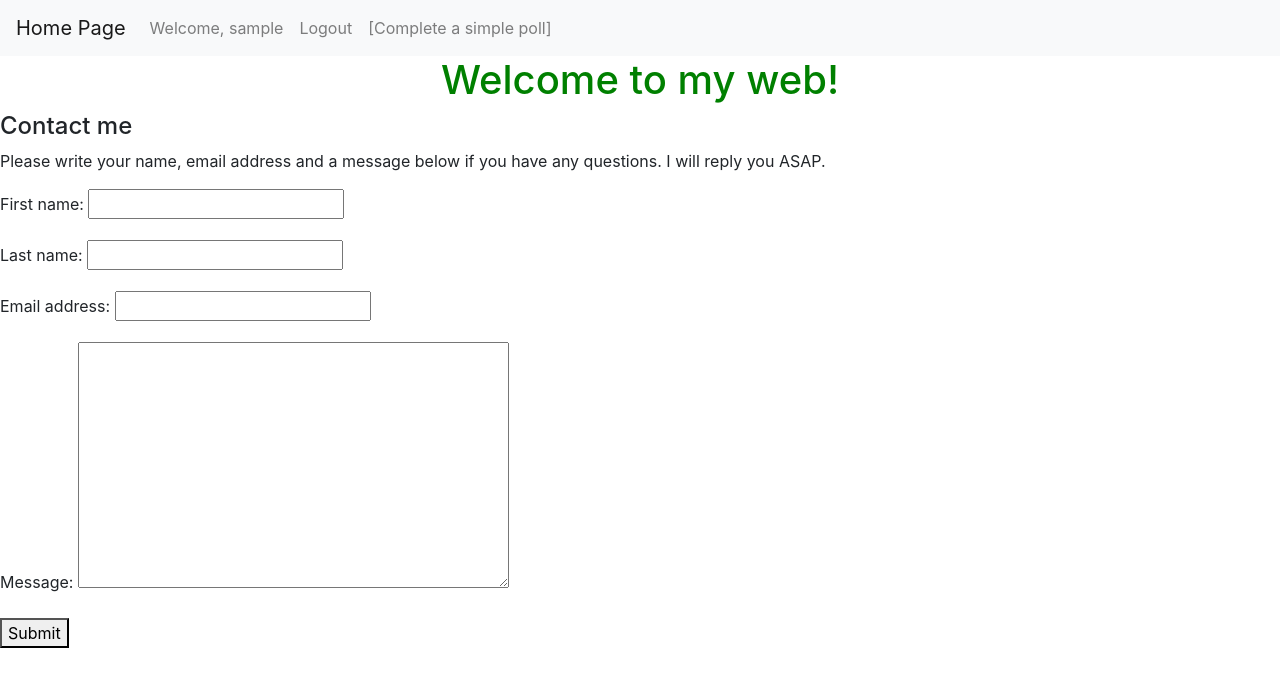
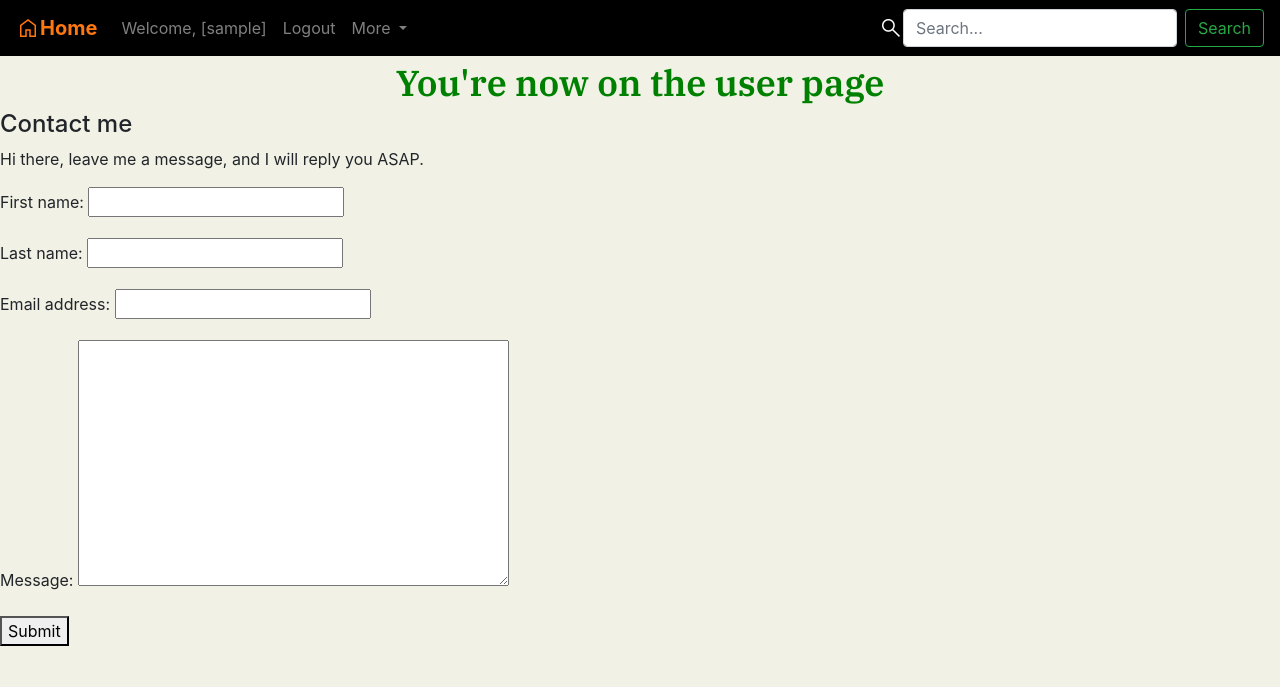
Before and after one commit to Mason130/django-site, a Django app: page / in a window 1280 px wide. Shown: the top 687 px of the page. Run offline with Django 4.2, Linux system fonts and the light colour scheme; the visitor is signed in with stand-in values (Sample User, id 1); some libraries are stand-ins or nearby versions.

Commit message:
UI design

```diff
--- /dev/null
+++ b/myapp/static/myapp/css/home.css
@@ -0,0 +1,34 @@
+/*
+.nav-link {
+color: white;
+}
+*/
+.material-symbols-outlined {
+  font-variation-settings:
+  'FILL' 0,
+  'wght' 400,
+  'GRAD' 0,
+  'opsz' 48
+}
+
+font1 {
+    font-family: 'IBM Plex Serif', serif;
+    font-weight: bold;
+    font-size: 36px;
+    color: green;
+}
+
+font2 {
+    font-family: 'Roboto', sans-serif;
+    font-size: 18px;
+    font-weight: normal;
+    color: #D7000F;
+}
+
+body {
+    /*background-image: url("../images/background.jpg");*/
+    background-color: #F1F2E5;
+    background-position: center;
+    background-repeat: no-repeat;
+    background-size: cover;
+}
--- /dev/null
+++ b/myapp/static/myapp/js/home.js
@@ -0,0 +1,11 @@
+// function to change window title
+let title;
+window.onblur = function() {
+    title = document.title;
+    document.title = "Leaving page";
+};
+window.onfocus = function() {
+    if (title) {
+        document.title = title;
+    }
+}
--- a/myapp/templates/myapp/home.html
+++ b/myapp/templates/myapp/home.html
@@ -1,59 +1,77 @@
 {% load crispy_forms_filters %}
 {% load crispy_forms_tags %}
+{% load static %}
 <!DOCTYPE html>
 <html lang="en">
 <head>
+    <title>Welcome</title>
     <!-- Required meta tags -->
     <meta charset="utf-8">
     <meta name="viewport" content="width=device-width, initial-scale=1.0">
-
     <!-- Bootstrap CSS -->
     <link rel="stylesheet" href="https://cdn.jsdelivr.net/npm/bootstrap@4.5.3/dist/css/bootstrap.min.css" integrity="sha384-TX8t27EcRE3e/ihU7zmQxVncDAy5uIKz4rEkgIXeMed4M0jlfIDPvg6uqKI2xXr2" crossorigin="anonymous">
 
-        <title>Welcome</title>
+    <link rel="stylesheet" href="https://fonts.googleapis.com/css2?family=Material+Symbols+Outlined:opsz,wght,FILL,GRAD@48,400,0,0" />
+    <link rel="preconnect" href="https://fonts.googleapis.com">
+    <link rel="preconnect" href="https://fonts.gstatic.com" crossorigin>
+    <link href="https://fonts.googleapis.com/css2?family=IBM+Plex+Serif:wght@600&family=Roboto:wght@500&display=swap" rel="stylesheet">
+    <link rel="stylesheet" type="text/css" href="{% static 'myapp/css/home.css' %}">
+    <script src = "{% static 'myapp/js/home.js' %}"></script>
 </head>
-
-    {% if messages %}
-        <ul class="messages">
-            {% for message in messages %}
-                <a{% if message.tags %} class="{{ message.tags }}"{% endif %} style="color: blue">{{ message }}</a>
-            {% endfor %}
-        </ul>
-    {% endif %}
-
+<body>
 <header class="site-header" role="banner">
-        <nav class="navbar navbar-expand-lg navbar-light bg-light">
-            <a class="navbar-brand" href="#">Home Page</a>
+    <nav class="navbar navbar-expand-lg navbar-dark" style="background-color: black;">
+        <span class="material-symbols-outlined" style="color: #FF770F;">home</span>
+        <a class="navbar-brand" style="color: #FF770F; font-weight: bold;" href="">Home</a>
         <button class="navbar-toggler" type="button" data-toggle="collapse" data-target="#navbarText" aria-controls="navbarText" aria-expanded="False" aria-label="Toggle navigation"><span class="navbar-toggler-icon"></span></button>
-            <div class="collapse navbar-collapse" id="navbarText" style="text-align: right">
+        <div class="collapse navbar-collapse" id="navbarText" style="text-align: right;">
             <ul class="navbar-nav mr-auto">
                 {% if user.is_authenticated %}
                     <li class="nav-item">
-                            <a class="nav-link" href="#">Welcome, {{user.username}}</a>
+                        <a class="nav-link" href="#">Welcome, [{{user.username}}]</a>
                     </li>
                     <li class="nav-item">
                         <a class="nav-link" href="/logout">Logout</a>
                     </li>
-                        <li class="nav-item">
-                            <a class="nav-link" href="/myapp">[Complete a simple poll]</a>
+                    <li class="nav-item dropdown">
+                        <a class="nav-link dropdown-toggle" href="#" id="navbarDropdownMenuLink" role="button" data-toggle="dropdown" aria-haspopup="true" aria-expanded="false">
+                            More
+                        </a>
+                        <div class="dropdown-menu" aria-labelledby="navbarDropdownMenuLink">
+                            <a class="dropdown-item" href="/myapp">Survey</a>
+                        </div>
                     </li>
                 {% else %}
                     <li class="nav-item">
                         <a class="nav-link" href="/login">Login</a>
                     </li>
+                    <li class="nav-item">
+                        <a class="nav-link" href="/register">Register</a>
+                    </li>
                 {% endif %}
                 </ul>
+            <span class="material-symbols-outlined" style="color: white;">search</span>
+            <form class="form-inline my-2 my-lg-0">
+                <input class="form-control mr-sm-2" type="search" placeholder="Search..." aria-label="Search">
+                <button class="btn btn-outline-success my-2 my-sm-0" type="submit">Search</button>
+            </form>
         </div>
     </nav>
 </header>
-
-    <body>
-        <div><h1 style="text-align:center; color: green;">Welcome to my web!</h1></div>
+{% if messages %}
+    <ul class="messages">
+        {% for message in messages %}
+            <a{% if message.tags %} class="{{ message.tags }}"{% endif %} style="color: #002EA6">{{ message }}</a>
+        {% endfor %}
+    </ul>
+{% endif %}
+<main>
     <!--Contact form-->
     {% if user.is_authenticated %}
+        <div style="text-align:center;"><font1>You're now on the user page</font1></div>
         <div>
             <h4>Contact me</h4>
-                <p>Please write your name, email address and a message below if you have any questions. I will reply you ASAP.</p>
+            <p>Hi there, leave me a message, and I will reply you ASAP.</p>
             <form method="post">
                 {% csrf_token %}
                 {{form.as_p}}
@@ -61,14 +79,16 @@
             </form>
         </div>
     {% else %}
-            <div>
-                <h4 style="color: red; text-align: center">Please login first</h4>
-            </div>
+        <div style="text-align:center;"><font1 >You're on the homepage</font1></div>
+        <div style="text-align:center;"><font1 style="font-size: 22px; color: #D7000F;">Please login or register first</font1></div>
     {% endif %}
+</main>
+<footer>
 
     <!-- Optional Javascript -->
     <script src="https://code.jquery.com/jquery-3.4.1.slim.min.js" integrity="sha384-J6qa4849blE2+poT4WnyKhv5vZF5SrPo0iEjwBvKU7imGFAV0wwj1yYfoRSJoZ+n" crossorigin="anonymous"></script>
     <script src="https://cdn.jsdelivr.net/npm/popper.js@1.16.0/dist/umd/popper.min.js" integrity="sha384-Q6E9RHvbIyZFJoft+2mJbHaEWldlvI9IOYy5n3zV9zzTtmI3UksdQRVvoxMfooAo" crossorigin="anonymous"></script>
     <script src="https://stackpath.bootstrapcdn.com/bootstrap/4.4.1/js/bootstrap.min.js" integrity="sha384-wfSDF2E50Y2D1uUdj0O3uMBJnjuUD4Ih7YwaYd1iqfktj0Uod8GCExl3Og8ifwB6" crossorigin="anonymous"></script>
+</footer>
 </body>
 </html>
--- a/mysite/settings.py
+++ b/mysite/settings.py
@@ -22,7 +22,7 @@ BASE_DIR = Path(__file__).resolve().parent.parent
 SECRET_KEY = 'django-insecure-0i1ya4m@z&7-otndjh348r@l&t=y5!2)(@nsr$(*aoy8t!z)(r'
 
 # SECURITY WARNING: don't run with debug turned on in production!
-DEBUG = False
+DEBUG = True
 
 ALLOWED_HOSTS = [
     '*',
@@ -79,7 +79,7 @@ WSGI_APPLICATION = 'mysite.wsgi.application'
 # https://docs.djangoproject.com/en/4.0/ref/settings/#databases
 
 # PostgreSQL DB hosted by AWS RDS
-# Connect to DB locally (macos): psql --host=hostname --port=5432 --username=username --password --dbname=dbname
+# Connect to DB locally (macos): psql --host='database-1.ciwtxtgqt2xy.us-east-2.rds.amazonaws.com' --port='5432' --username='postgres' --password --dbname='postgres'
 # Sensitive information has been encrypted
 DATABASES = {
     'default': {
```
Also changed, not shown: myapp/static/myapp/css/index.css (added, +27 -0 lines), myapp/static/myapp/style.css (deleted, +0 -9 lines), myapp/templates/myapp/detail.html (+10 -0 lines), myapp/templates/myapp/index.html (+9 -1 lines), myapp/templates/myapp/results.html (+12 -3 lines), static/myapp/css/index.css (added, +13 -0 lines), myapp/static/myapp/images/home_FILL0_wght400_GRAD0_opsz48.svg (added). Lines whose indentation alone changed are shown as unchanged.
